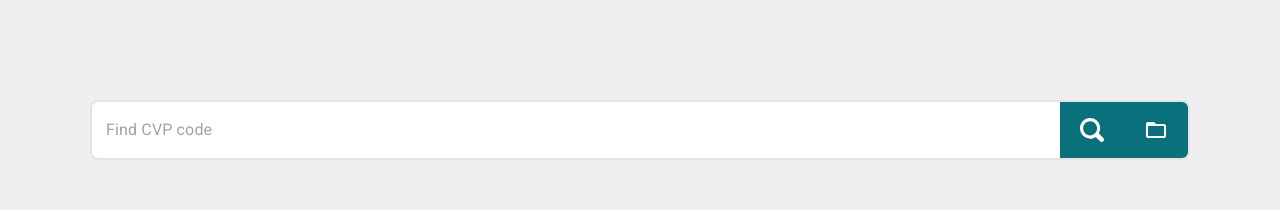
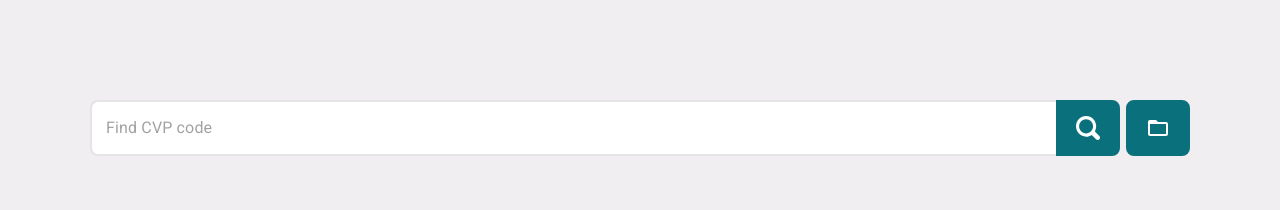
Before and after one commit to PMT-paderborn/cvpode, a React (Create React App) app: page / in a window 1280 px wide. Shown: the top 210 px of the page. Built offline with nearby package versions, Linux system fonts and the light colour scheme.

Commit message:
fix: edit input and tree style

```diff
--- a/src/components/ResultsList/LabelTree.js
+++ b/src/components/ResultsList/LabelTree.js
@@ -1,13 +1,13 @@
 import styles from "./ResultsList.module.css";
-import { Box, Checkbox, Divider } from "@mui/material";
-import { useEffect, useRef, useState } from "react";
-import { getCached } from "../../services/cacheService";
+import {Box, Checkbox} from "@mui/material";
+import {useEffect, useRef, useState} from "react";
+import {getCached} from "../../services/cacheService";
 import highlighter from "../../utils/highliter";
 import FixedTopParent from "./FixedTopParent";
 import DroppInfo from "./DroppInfo";
 import jsonDB from "../../Hintsdata.json";
 
-const LabelTree = ({ item, handleCachedItem, caches, searchKey }) => {
+const LabelTree = ({item, handleCachedItem, caches, searchKey}) => {
     const [checked, setChecked] = useState(!!getCached(item.code));
 
     const handleCheckedItem = () => setChecked(handleCachedItem(item));
@@ -23,17 +23,17 @@ const LabelTree = ({ item, handleCachedItem, caches, searchKey }) => {
     return (
         <FixedTopParent isParent={!item.parent_id} parentRef={ref}>
             <div ref={ref} className={styles.item} onClick={(e) => e.stopPropagation()}>
-        <Checkbox checked={checked} onChange={() => handleCheckedItem(item)} onClick={(e) => e.stopPropagation()} />
-        <Box sx={{ width: "100%" }}>
+                <Checkbox className={styles.checkbox} checked={checked} onChange={() => handleCheckedItem(item)} onClick={(e) => e.stopPropagation()} disableRipple/>
+                <Box sx={{width: "100%"}}>
                     {!item.parent_id && getDepartmentLabel(item.code)}
                     <div className={styles.itemContent}>
-            <strong dangerouslySetInnerHTML={{ __html: highlighter(searchKey, item.code) }} />
-            <span dangerouslySetInnerHTML={{ __html: highlighter(searchKey, item.description) }} />
+                        <strong dangerouslySetInnerHTML={{__html: highlighter(searchKey, item.code)}}/>
+                        <span dangerouslySetInnerHTML={{__html: highlighter(searchKey, item.description)}}/>
                     </div>
                 </Box>
             </div>
-      {hint && <DroppInfo title="hintweise" content={hint} synonyme={item.synonyme} searchKey={searchKey} />}
-      {!hint && item.synonyme && <DroppInfo title="synonyme" content={item.synonyme} searchKey={searchKey} />}
+            {hint && <DroppInfo title="hintweise" content={hint} synonyme={item.synonyme} searchKey={searchKey}/>}
+            {!hint && item.synonyme && <DroppInfo title="synonyme" content={item.synonyme} searchKey={searchKey}/>}
         </FixedTopParent>
     );
 };
@@ -42,7 +42,7 @@ const getDepartmentLabel = (code) => {
     code = parseFloat(code.replace("-", "."));
     let styles = {
         color: "white",
-    fontSize: "12px",
+        fontSize: "13px",
         borderRadius: "3px",
         textTransforom: "uppercase",
         paddingRight: "5px",
@@ -51,9 +51,9 @@ const getDepartmentLabel = (code) => {
         paddingBottom: "2px",
     };
 
-  if (code < 44000000) return <span style={{ ...styles, backgroundColor: "#f44336" }}>Lieferleistungen</span>;
-  if (code > 48000000.8) return <span style={{ ...styles, backgroundColor: "#009688" }}>Bauleistungen</span>;
-  if (code == 45000000.7) return <span style={{ ...styles, backgroundColor: "#009688" }}>Dienstleistungen</span>;
+    if (code < 44000000) return <span style={{...styles, backgroundColor: "rgba(244,67,54,0.2)", color: "rgb(244,67,54)"}}>Lieferleistungen</span>;
+    if (code > 48000000.8) return <span style={{...styles, backgroundColor: "rgba(0,150,136,0.2)", color: "rgb(0,150,136)"}}>Bauleistungen</span>;
+    if (code === 45000000.7) return <span style={{...styles, backgroundColor: "rgba(0,150,136,0.2)", color: "rgb(0,150,136)"}}>Dienstleistungen</span>;
 };
 
 const getHint = (code) => {
--- a/src/components/ResultsList/ResultsList.js
+++ b/src/components/ResultsList/ResultsList.js
@@ -73,7 +73,7 @@ const ResultsList = ({ data, handleCachedItem, caches, searchKey, selected }) =>
         onNodeToggle={handleToggle}
         expanded={expands}
       >
-        {data && data.map((item) => renderTree(item))}
+          {data && data.map((item) => renderTree(item))}
       </TreeView>
     </div>
   );
--- a/src/components/ResultsList/ResultsList.module.css
+++ b/src/components/ResultsList/ResultsList.module.css
@@ -8,7 +8,6 @@
 
 .treeItem {
   cursor: default !important;
-  margin-right: 12px !important;
 }
 
 .treeItem strong {
@@ -18,14 +17,16 @@
 .treeItem > div {
   display: flex;
   align-items: flex-start;
+  background: none !important;
 }
 
+.treeItem > div:hover {
+  background: none !important;
+}
+
+
 .treeItem svg:first-child {
-  font-size: 24px;
-  font-weight: 600;
-  padding: 16px;
-  margin-top: 2px;
-  margin-left: 24px;
+  padding-top: 10px;
 }
 
 .item {
@@ -54,18 +55,20 @@
   display: none;
 }
 
+.checkbox {
+  padding: 0 4px 0 0;
+}
+
 .itemContent {
   margin: 0;
-  padding: 8px 2px 0;
+  padding: 0 2px 0;
   width: fit-content;
-  user-select: text !important;
   cursor: auto;
   display: block;
 }
 
 .itemContent span {
   color: #4d4d4d;
-  user-select: text !important;
   cursor: auto;
 }
 
@@ -73,9 +76,6 @@
   padding-right: 6px;
   user-select: text !important;
   cursor: auto;
-}
-
-.dropperWraper {
 }
 
 .dropper {
--- a/src/components/SearchInput/CachedItems.js
+++ b/src/components/SearchInput/CachedItems.js
@@ -14,7 +14,7 @@ const CachedItems = ({ caches, handleCachedItem }) => {
 
   return (
     <>
-      <Button variant="contained" disableElevation onClick={() => setOpen(true)}>
+      <Button variant="contained" disableElevation onClick={() => setOpen(true)} disableRipple>
         <Badge badgeContent={caches?.length} color="warning">
           <FolderOpenIcon fontSize="medium" />
         </Badge>
--- a/src/components/SearchInput/SearchInput.js
+++ b/src/components/SearchInput/SearchInput.js
@@ -33,6 +33,7 @@ const SearchInput = ({
     <ClickAwayListener onClickAway={clearSearchResult}>
       <div className={styles.root}>
         <div className={styles.container}>
+          <div className={styles.inputGroup}>
             <InputBase
                 id="input-text-input"
                 placeholder="Find CVP code"
@@ -41,9 +42,10 @@ const SearchInput = ({
                 className={styles.input}
                 onKeyDown={handleInputKeyDown}
             />
-          <Button variant="contained" disableElevation onClick={handleSearchClick}>
+            <Button variant="contained" disableElevation onClick={handleSearchClick} disableRipple>
               <SearchIcon fontSize="small" />
             </Button>
+          </div>
           <CachedItems caches={caches} handleCachedItem={handleCachedItem} />
         </div>
         <p className={styles.error}>{errorMessage}</p>
--- a/src/components/SearchInput/SearchInput.module.css
+++ b/src/components/SearchInput/SearchInput.module.css
@@ -5,31 +5,64 @@
 .container {
     display: flex;
     align-items: center;
-  padding: 0 0 0 14px;
-  border-radius: 8px;
-  overflow: hidden;
-  background-color: white;
-  border: 2px solid #e4e4e4;
-  transition: all 0.3s ease;
+    gap: 6px
 }
 
-.container:focus-within {
+.container button {
+    height: 56px;
+    border-radius: 8px;
+    transition: all 0.3s ease;
     border: 2px solid #0a717c;
 }
 
-.input {
+.container button:hover {
+    background-color: white;
+}
+
+.container button:hover svg {
+    color: #0a717c;
+}
+
+.container button:active {
+    background-color: #06464d;
+}
+
+.container button:active svg {
+    color: white;
+}
+
+.inputGroup {
     flex: 1;
+    display: flex;
+    align-items: center;
+}
+
+
+.inputGroup button {
+    border-radius: 0 8px 8px 0;
+}
+
+.inputGroup .input {
+    flex: 1;
+    height: 56px;
+    width: 100%;
+    padding: 0 0 0 14px;
+    border-radius: 8px 0 0 8px;
+    border: 2px solid #e4e4e4;
+    border-right: 0;
+    background: white;
+    transition: border 0.3s ease;
+}
+
+.inputGroup .input:focus-within {
+    border: 2px solid #0a717c;
+    border-right: 0;
 }
 
 .error {
     margin: 4px;
     font-size: 16px;
     color: #d32f2f;
-}
-
-.container button {
-  border-radius: 0;
-  height: 56px;
 }
 
 .lists {
```
Lines whose indentation alone changed are shown as unchanged.
